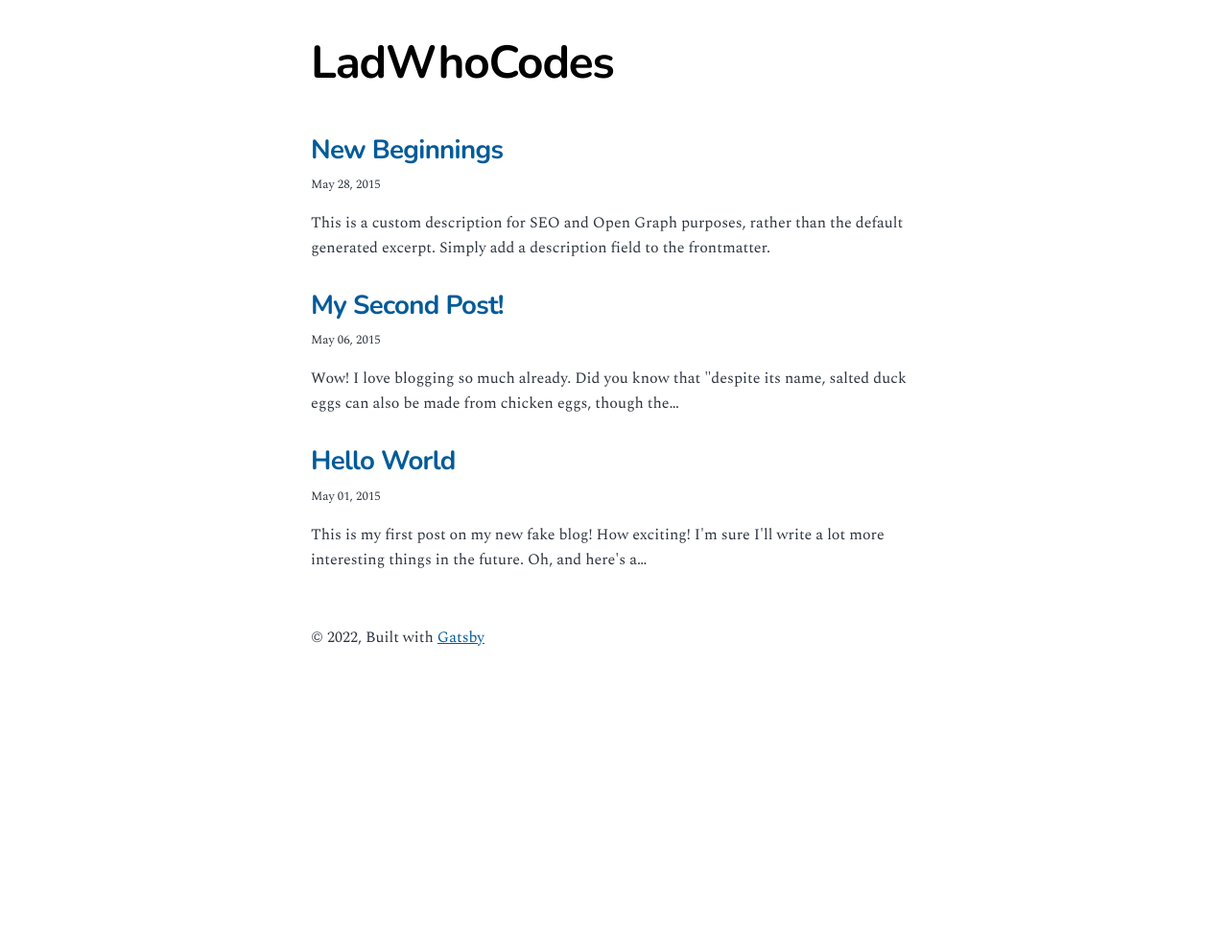
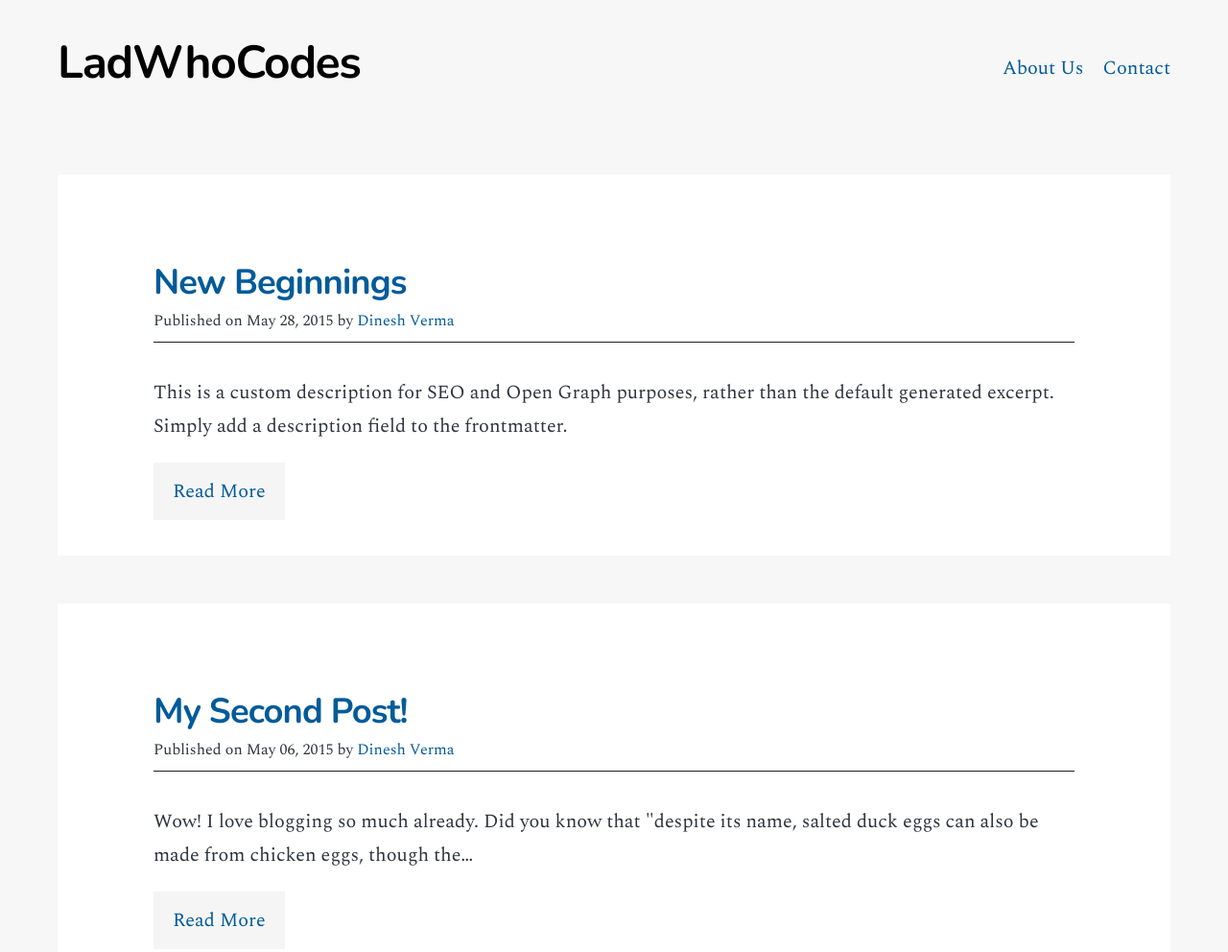
Before and after one commit to mrinvicto/ladwhocodes-gatsby, a Gatsby site: page / in a window 1280 px wide. Shown: the top 992 px of the page at 96% size. Before the commit the page ends 800 px from the top, so only its background shows below. Built offline with nearby package versions, Linux system fonts and the light colour scheme; Gatsby itself is replaced by a stand-in of ours.

Commit message:
Base completed

```diff
--- a/src/components/layout.tsx
+++ b/src/components/layout.tsx
@@ -10,29 +10,65 @@ const Layout = ({ location, children }: ILayout) => {
 
   if (isRootPath) {
     header = (
-      <h1 className="main-heading">
+      <h1 style={styles.headline} className="main-heading">
         <Link to="/">{SITE_TITLE}</Link>
       </h1>
     )
   } else {
     header = (
-      <Link className="header-link-home" to="/">
-        {SITE_TITLE}
-      </Link>
+      <h2 style={styles.headline} className="main-heading">
+        <Link to="/">{SITE_TITLE}</Link>
+      </h2>
     )
   }
 
+  const menuItems = (
+    <ol style={styles.menuList}>
+      <li style={styles.menuListItem}>
+        <Link to={"/about"}>About Us</Link>
+      </li>
+      <li style={styles.menuListItem}>
+        <Link to={"/contact"}>Contact</Link>
+      </li>
+    </ol>
+  )
+
   return (
     <div className="global-wrapper" data-is-root-path={isRootPath}>
-      <header className="global-header">{header}</header>
-      <main>{children}</main>
+      <header style={styles.headerWrapper} className="global-header">
+        {header}
+        {menuItems}
+      </header>
+      <main style={isRootPath ? {} : styles.mainWrapper}>{children}</main>
       <footer>
         © {new Date().getFullYear()}, Built with
         {` `}
-        <a href="https://www.gatsbyjs.com">Gatsby</a>
+        <a rel="nofollow" href="https://www.gatsbyjs.com">
+          Gatsby
+        </a>
       </footer>
     </div>
   )
+}
+
+const styles = {
+  mainWrapper: {
+    background: "#fff",
+    padding: "60px 100px 20px",
+  },
+  headerWrapper: {
+    display: "flex",
+  },
+  headline: {
+    flex: 1,
+  },
+  menuList: {
+    listStyle: "none",
+    display: "flex",
+  },
+  menuListItem: {
+    marginLeft: "20px",
+  },
 }
 
 interface ILayout {
--- a/src/pages/index.tsx
+++ b/src/pages/index.tsx
@@ -9,6 +9,7 @@ import {
   SITE_HOME_TITLE,
   SITE_HOME_META_DESCRIPTION,
   SITE_HOME_KEYWORDS,
+  AUTHOR_NAME,
 } from "../../constants"
 
 const homePageMetaTags = {
@@ -54,8 +55,9 @@ const BlogIndex = ({ data, location }: IPageProps<BlogIndexQuery>) => {
             const title = post?.frontmatter?.title || post?.fields?.slug
 
             return (
-              <li key={post?.fields?.slug}>
+              <li style={styles.articleContainer} key={post?.fields?.slug}>
                 <article
+                  style={styles.postArticle}
                   className="post-list-item"
                   itemScope
                   itemType="http://schema.org/Article"
@@ -66,9 +68,14 @@ const BlogIndex = ({ data, location }: IPageProps<BlogIndexQuery>) => {
                         <span itemProp="headline">{title}</span>
                       </Link>
                     </h2>
-                    <small>{post?.frontmatter?.date || ""}</small>
+                    <div style={styles.postMeta}>
+                      <span>Published on {post?.frontmatter?.date || ""}</span>{" "}
+                      <span>
+                        by <Link to={"/about"}>{AUTHOR_NAME}</Link>{" "}
+                      </span>
+                    </div>
                   </header>
-                  <section>
+                  <section style={styles.postSection}>
                     <p
                       dangerouslySetInnerHTML={{
                         __html:
@@ -77,6 +84,13 @@ const BlogIndex = ({ data, location }: IPageProps<BlogIndexQuery>) => {
                       itemProp="description"
                     />
                   </section>
+                  <Link
+                    style={styles.readMoreBtn}
+                    to={post?.fields?.slug || ""}
+                    itemProp="url"
+                  >
+                    Read More
+                  </Link>
                 </article>
               </li>
             )
@@ -85,6 +99,30 @@ const BlogIndex = ({ data, location }: IPageProps<BlogIndexQuery>) => {
       </>
     </Layout>
   )
+}
+
+const styles = {
+  articleContainer: {
+    marginBottom: "50px",
+    background: "#fff",
+    padding: "60px 100px 20px",
+  },
+  readMoreBtn: {
+    background: "#f5f5f5",
+    padding: "15px 20px",
+  },
+  postSection: {
+    marginBottom: "35px",
+  },
+  postArticle: {
+    marginBottom: "32px",
+  },
+  postMeta: {
+    fontSize: "16px",
+    marginBottom: "35px",
+    borderBottom: "1px solid #1a202c",
+    paddingBottom: "10px",
+  },
 }
 
 export default BlogIndex
--- a/src/style.css
+++ b/src/style.css
@@ -7,11 +7,11 @@
   --maxWidth-md: 28rem;
   --maxWidth-lg: 32rem;
   --maxWidth-xl: 36rem;
-  --maxWidth-2xl: 42rem;
+  --maxWidth-2xl: 50rem;
   --maxWidth-3xl: 48rem;
-  --maxWidth-4xl: 56rem;
+  --maxWidth-4xl: 75rem;
   --maxWidth-full: "100%";
-  --maxWidth-wrapper: var(--maxWidth-2xl);
+  --maxWidth-wrapper: var(--maxWidth-4xl);
   --spacing-px: "1px";
   --spacing-0: 0;
   --spacing-1: 0.25rem;
@@ -51,7 +51,7 @@
   --fontSize-2: 1.2rem;
   --fontSize-3: 1.44rem;
   --fontSize-4: 1.728rem;
-  --fontSize-5: 2.074rem;
+  --fontSize-5: 2.274rem;
   --fontSize-6: 2.488rem;
   --fontSize-7: 2.986rem;
   --color-primary: #005b99;
@@ -81,6 +81,7 @@ body {
   font-family: var(--font-body);
   font-size: var(--fontSize-1);
   color: var(--color-text);
+  background-color: #f7f7f7;
 }
 
 footer {
@@ -165,6 +166,8 @@ p {
   --x-height-multiplier: 0.35;
   margin: var(--spacing-0) var(--spacing-0) var(--spacing-8) var(--spacing-0);
   padding: var(--spacing-0);
+  font-size: 20px;
+  line-height: 35px;
 }
 
 ul,
@@ -181,6 +184,7 @@ ul li,
 ol li {
   padding-left: var(--spacing-0);
   margin-bottom: calc(var(--spacing-8) / 2);
+  font-size: 20px;
 }
 
 li > p {
@@ -231,6 +235,7 @@ table thead tr th {
 
 a {
   color: var(--color-primary);
+  text-decoration: none;
 }
 
 a:hover,
@@ -269,7 +274,7 @@ a:focus {
 }
 
 .post-list-item h2 {
-  font-size: var(--fontSize-4);
+  font-size: var(--fontSize-5);
   color: var(--color-primary);
   margin-bottom: var(--spacing-2);
   margin-top: var(--spacing-0);
```
Also changed, not shown: graphql-types.ts (+10 -5 lines), src/pages/contact.tsx (added, +61 -0 lines), src/templates/blog-post.tsx (+16 -1 lines), src/pages/about.tsx (renamed from src/pages/using-typescript.tsx).
